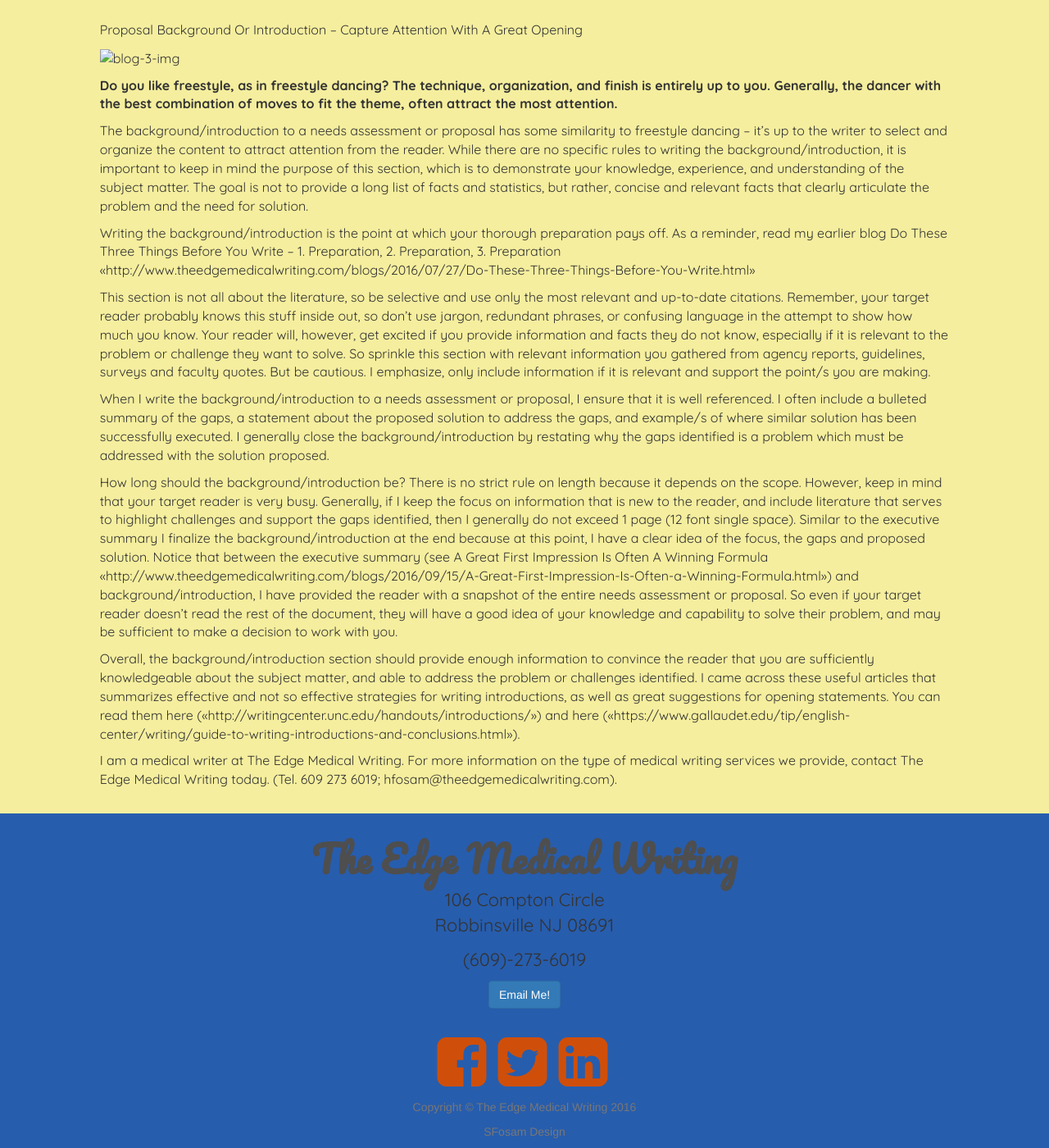
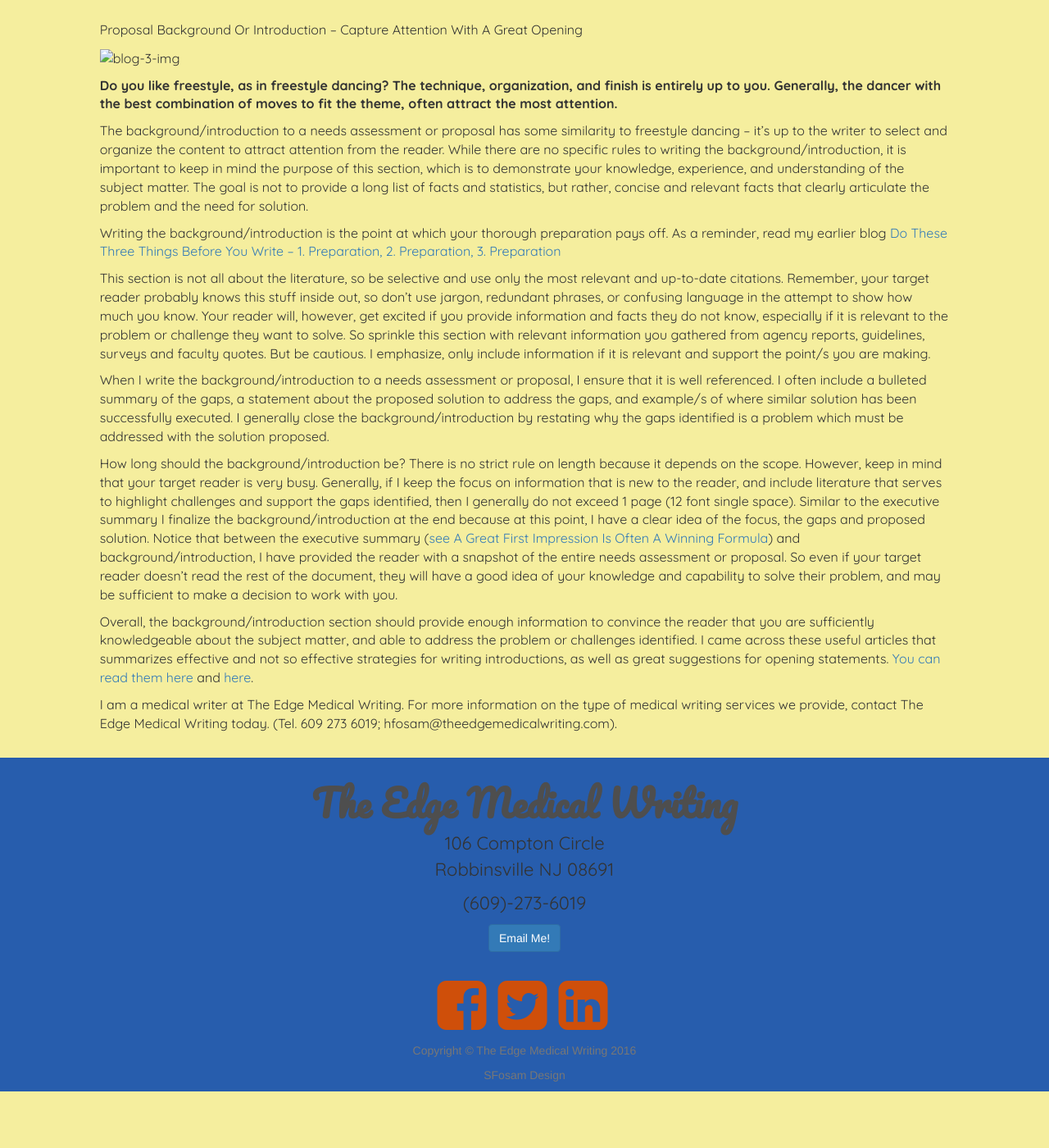
Before and after one commit to saltoriousSIG/theedge, a Jekyll site: the page built from _posts/blogs/2016-10-20-Proposal-Background-or-Introduction.md, in a window 1280 px wide and 1400 px high, scrolled down 655 px. Shown: the whole window at 82% size. Built offline with Jekyll 4.4.1, drawn with Linux system fonts in a browser that asks for light colours; after the commit the page ends 1986 px from its top, so only the background shows below that.

Commit message:
Update 2016-10-20-Proposal-Background-or-Introduction.md

```diff
--- a/_posts/blogs/2016-10-20-Proposal-Background-or-Introduction.md
+++ b/_posts/blogs/2016-10-20-Proposal-Background-or-Introduction.md
@@ -16,14 +16,14 @@ Proposal Background Or Introduction -- Capture Attention With A Great Opening
 
 The background/introduction to a needs assessment or proposal has some similarity to freestyle dancing -- it’s up to the writer to select and organize the content to attract attention from the reader. While there are no specific rules to writing the background/introduction, it is important to keep in mind the purpose of this section, which is to demonstrate your knowledge, experience, and understanding of the subject matter. The goal is not to provide a long list of facts and statistics, but rather, concise and relevant facts that clearly articulate the problem and the need for solution.
 
-Writing the background/introduction is the point at which your thorough preparation pays off. As a reminder, read my earlier blog Do These Three Things Before You Write -- 1. Preparation, 2. Preparation, 3. Preparation <<http://www.theedgemedicalwriting.com/blogs/2016/07/27/Do-These-Three-Things-Before-You-Write.html>>
+Writing the background/introduction is the point at which your thorough preparation pays off. As a reminder, read my earlier blog [Do These Three Things Before You Write -- 1. Preparation, 2. Preparation, 3. Preparation](http://www.theedgemedicalwriting.com/blogs/2016/07/27/Do-These-Three-Things-Before-You-Write.html)
 
 This section is not all about the literature, so be selective and use only the most relevant and up-to-date citations. Remember, your target reader probably knows this stuff inside out, so don’t use jargon, redundant phrases, or confusing language in the attempt to show how much you know. Your reader will, however, get excited if you provide information and facts they do not know, especially if it is relevant to the problem or challenge they want to solve. So sprinkle this section with relevant information you gathered from agency reports, guidelines, surveys and faculty quotes. But be cautious. I emphasize, only include information if it is relevant and support the point/s you are making.
 
 When I write the background/introduction to a needs assessment or proposal, I ensure that it is well referenced. I often include a bulleted summary of the gaps, a statement about the proposed solution to address the gaps, and example/s of where similar solution has been successfully executed. I generally close the background/introduction by restating why the gaps identified is a problem which must be addressed with the solution proposed.
 
-How long should the background/introduction be? There is no strict rule on length because it depends on the scope. However, keep in mind that your target reader is very busy. Generally, if I keep the focus on information that is new to the reader, and include literature that serves to highlight challenges and support the gaps identified, then I generally do not exceed 1 page (12 font single space). Similar to the executive summary I finalize the background/introduction at the end because at this point, I have a clear idea of the focus, the gaps and proposed solution. Notice that between the executive summary (see A Great First Impression Is Often A Winning Formula <<http://www.theedgemedicalwriting.com/blogs/2016/09/15/A-Great-First-Impression-Is-Often-a-Winning-Formula.html>>) and background/introduction, I have provided the reader with a snapshot of the entire needs assessment or proposal. So even if your target reader doesn’t read the rest of the document, they will have a good idea of your knowledge and capability to solve their problem, and may be sufficient to make a decision to work with you.
+How long should the background/introduction be? There is no strict rule on length because it depends on the scope. However, keep in mind that your target reader is very busy. Generally, if I keep the focus on information that is new to the reader, and include literature that serves to highlight challenges and support the gaps identified, then I generally do not exceed 1 page (12 font single space). Similar to the executive summary I finalize the background/introduction at the end because at this point, I have a clear idea of the focus, the gaps and proposed solution. Notice that between the executive summary ([see A Great First Impression Is Often A Winning Formula](http://www.theedgemedicalwriting.com/blogs/2016/09/15/A-Great-First-Impression-Is-Often-a-Winning-Formula.html)) and background/introduction, I have provided the reader with a snapshot of the entire needs assessment or proposal. So even if your target reader doesn’t read the rest of the document, they will have a good idea of your knowledge and capability to solve their problem, and may be sufficient to make a decision to work with you.
 
-Overall, the background/introduction section should provide enough information to convince the reader that you are sufficiently knowledgeable about the subject matter, and able to address the problem or challenges identified. I came across these useful articles that summarizes effective and not so effective strategies for writing introductions, as well as great suggestions for opening statements. You can read them here (<<http://writingcenter.unc.edu/handouts/introductions/>>) and here (<<https://www.gallaudet.edu/tip/english-center/writing/guide-to-writing-introductions-and-conclusions.html>>).
+Overall, the background/introduction section should provide enough information to convince the reader that you are sufficiently knowledgeable about the subject matter, and able to address the problem or challenges identified. I came across these useful articles that summarizes effective and not so effective strategies for writing introductions, as well as great suggestions for opening statements. [You can read them here](http://writingcenter.unc.edu/handouts/introductions) and [here](https://www.gallaudet.edu/tip/english-center/writing/guide-to-writing-introductions-and-conclusions.html).
 
 I am a medical writer at The Edge Medical Writing. For more information on the type of medical writing services we provide, contact The Edge Medical Writing today. (Tel. 609 273 6019; hfosam@theedgemedicalwriting.com).
```
